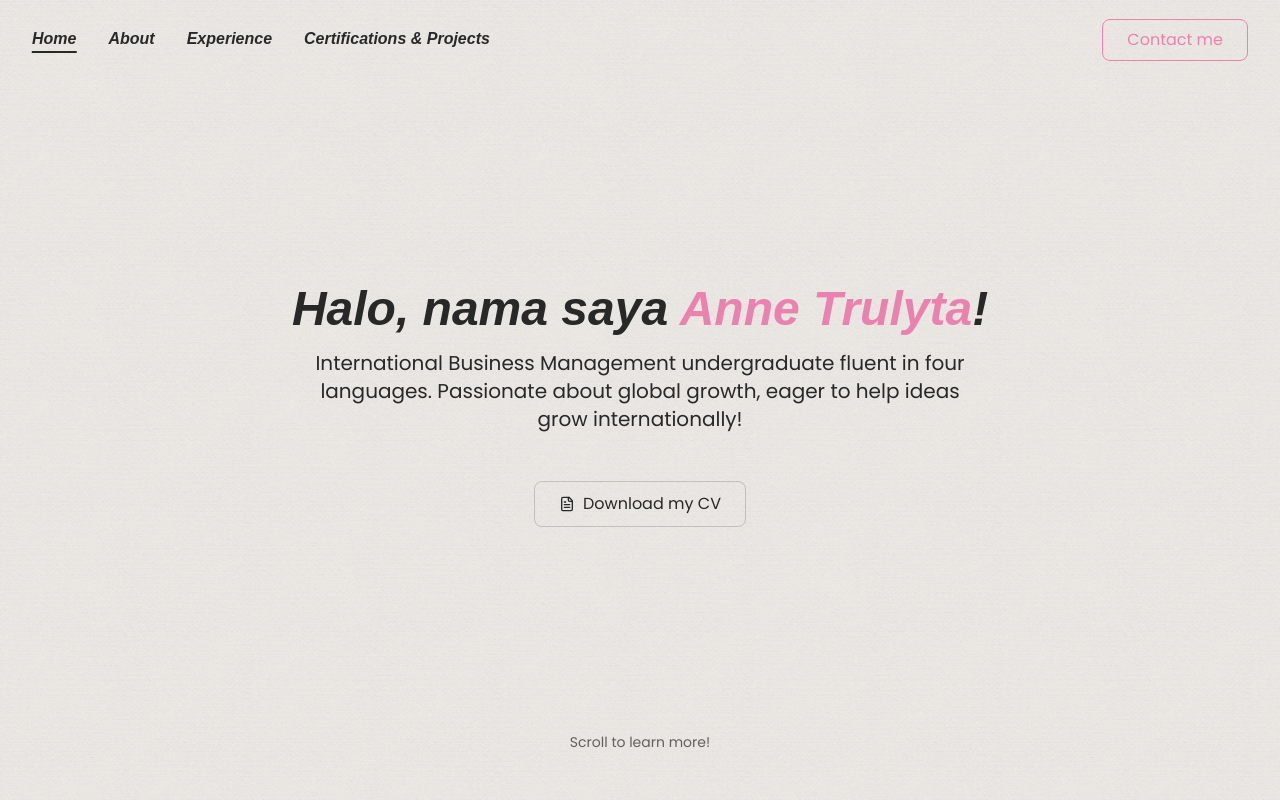
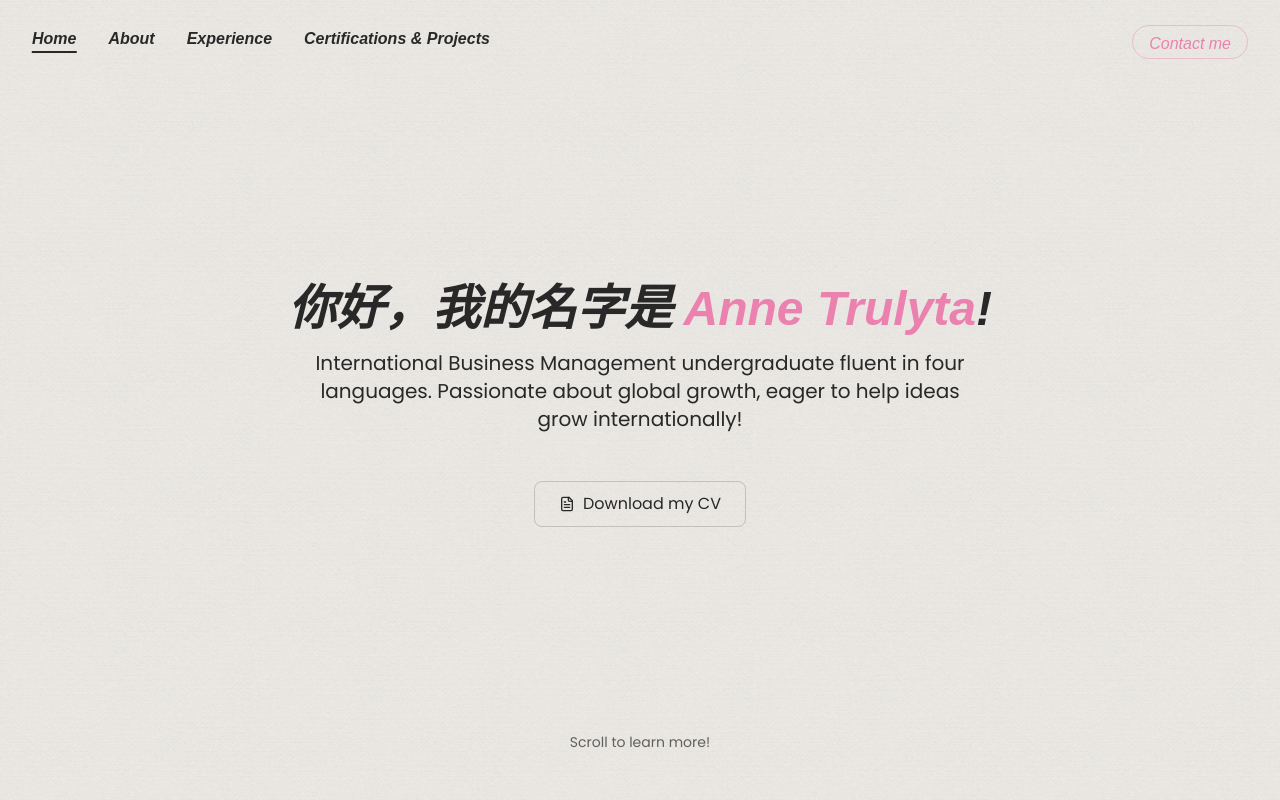
Before and after one commit to anne-college-acc/anne-porto, a Next.js app: page / in a window 1280 px wide. Shown: the top 800 px of the page. Built offline with nearby package versions, Linux system fonts and the light colour scheme; a web font is replaced by a local one.

Commit message:
contact me navbar button slight ui tweak

```diff
--- a/app/page.tsx
+++ b/app/page.tsx
@@ -14,10 +14,10 @@ export default function PortfolioPage() {
 
   const greetings = [
     "Hi, my name is",
+    "你好，我的名字是",
     "Halo, nama saya",
     "안녕하세요, 제 이름은",
     "Hallo, mein Name ist",
-    "你好，我的名字是",
   ]
   const [greetingIndex, setGreetingIndex] = useState(0)
   const [isFading, setIsFading] = useState(false)
@@ -108,7 +108,7 @@ export default function PortfolioPage() {
               const el = document.getElementById("contact")
               if (el) el.scrollIntoView({ behavior: "smooth", block: "start" })
             }}
-            className="hidden md:inline-flex px-6 py-2 border border-accent text-accent bg-transparent hover:bg-accent hover:text-background transition-all duration-300 rounded-md items-center justify-center"
+            className="hidden md:inline-flex px-4 pt-1.5 pb-0.5 mt-1 rounded-full border border-accent/40 text-accent bg-transparent hover:border-accent hover:bg-accent hover:text-background transition-all duration-300 items-center justify-center font-serif italic text-base"
             aria-label="Scroll to contact section"
           >
             Contact me
```
